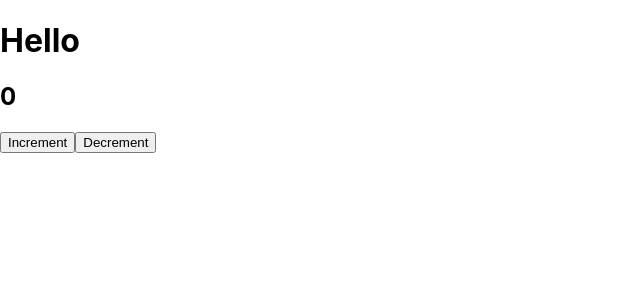
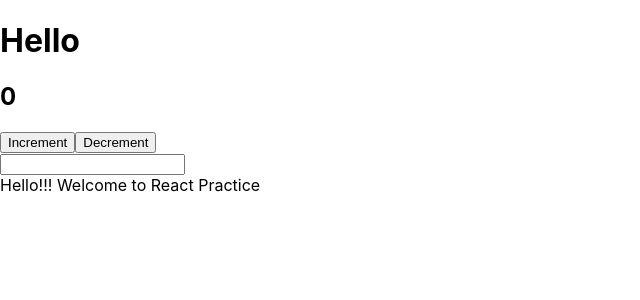
Before and after one commit to VeluruSumanvsn/ReactBatch9, a React (Create React App) app: page / in a window 1280 px wide. Shown: the top 300 px of the page, without its empty margins (0-640 px from the left). Built offline with nearby package versions, Linux system fonts and the light colour scheme.

Commit message:
ChangeName using Hooks

```diff
--- a/src/App.js
+++ b/src/App.js
@@ -1,4 +1,5 @@
 import React from "react";
+import ChangeName from "./Components/ChangeName";
 import Counter from "./Components/Counter";
 import Header from "./Components/Header";
 import Home from "./Components/Home";
@@ -7,10 +8,11 @@ import Navbar from "./Components/Navbar";
 function App() {
   return (
     <header>
-     {/* <Header />
+      {/* <Header />
      <Navbar /> */}
-     {/* <Counter /> */}
-     <Home />
+      {/* <Counter /> */}
+      <Home />
+      <ChangeName />
     </header>
   );
 }
--- /dev/null
+++ b/src/Components/ChangeName.js
@@ -0,0 +1,21 @@
+import React from "react";
+import { useState } from "react";
+
+const ChangeName = () => {
+  const [name, setname] = useState("");
+
+  const changeName = (e) => {
+    setname(e.target.value);
+  };
+
+  return (
+    <>
+      <form>
+        <input type="text" onChange={changeName} />
+      </form>
+      <div>Hello!!! {name} Welcome to React Practice</div>
+    </>
+  );
+};
+
+export default ChangeName;
```
Also changed, not shown: 1 other file (tests, documents, lock files or other folders).
